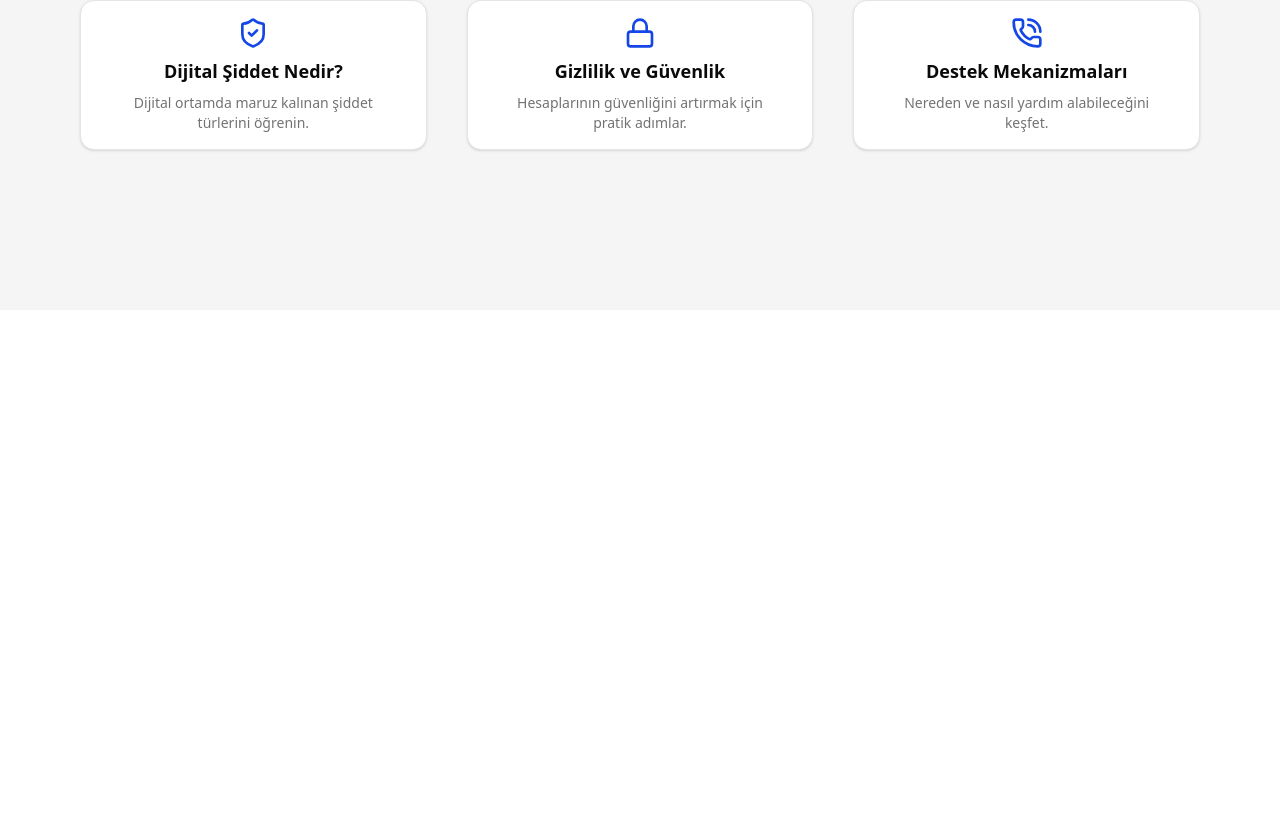
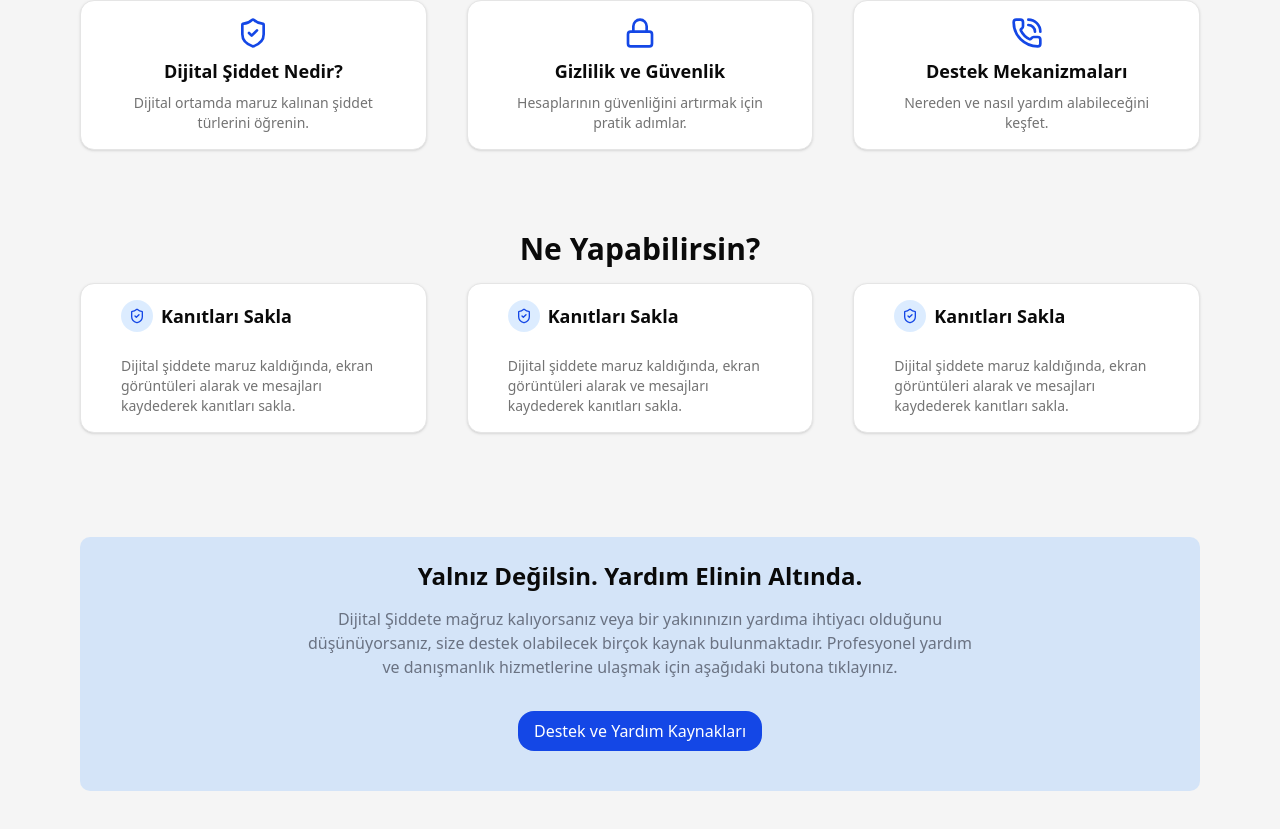
Before and after one commit to handememikoglu/dijital_siddet_web, a Next.js app: page / in a window 1280 px wide. Shown: the part 567-1396 px from the top of the page. Before the commit the page ends 877 px from the top, so only its background shows below. Built offline with nearby package versions, Linux system fonts and the light colour scheme.

Commit message:
feat: Add landing message componet

```diff
--- a/app/page.tsx
+++ b/app/page.tsx
@@ -1,6 +1,6 @@
 import LandingCard from "@/components/landing/landing-card";
+import LandingMessage from "@/components/landing/landing-message";
 import { PixelatedCanvas } from "@/components/ui/pixelated-canvas";
-import Image from "next/image";
 import Link from "next/link";
 
 export default function Home() {
@@ -52,6 +52,7 @@ export default function Home() {
           <LandingCard/>
         </div>
         <div className="mt-20 mx-auto max-w-6xl px-4">
+          <LandingMessage/>
         </div>
     </section>
   );
--- a/components/landing/landing-card.tsx
+++ b/components/landing/landing-card.tsx
@@ -1,6 +1,8 @@
 import { Lock, PhoneCall, ShieldCheck } from "lucide-react";
-import { Card, CardDescription, CardHeader, CardTitle } from "../ui/card";
-import Cards from "@/app/data/digitalType.json";
+import { Card, CardDescription, CardFooter, CardHeader, CardTitle } from "../ui/card";
+import Types from "@/app/data/digitalType.json";
+import Cards from "@/app/data/protectCard.json";
+
 
 export default function LandingCard(){
 
@@ -13,25 +15,46 @@ export default function LandingCard(){
     return (
         <div >
             <h1 className="text-center font-bold text-2xl md:text-3xl leading-tight mb-4">Dijital Şiddet Türleri</h1>
-            <div className="flex justify-center items-center gap-10">
-                {Cards.map((card) => {
-                const Icon = iconMap[card.icon as keyof typeof iconMap];
+            <div className="flex justify-center items-center gap-10 pb-20">
+                {Types.map((type) => {
+                const Icon = iconMap[type.icon as keyof typeof iconMap];
 
                 return (
-                <Card key={card.title} className="w-full max-w-sm p-4">
+                <Card key={type.title} className="w-full max-w-sm p-4">
                 <CardHeader className="flex flex-col items-center text-center gap-2">
                     {Icon && <Icon className="w-8 h-8 text-blue-700" />}
                     <CardTitle className="text-lg font-semibold">
-                    {card.title}
+                    {type.title}
                     </CardTitle>
                     <CardDescription>
-                    {card.description}
+                    {type.description}
                     </CardDescription>
                 </CardHeader>
                 </Card>
             );
             })}
             </div>
+            <h1 className="text-center font-bold text-2xl md:text-3xl leading-tight mb-4">Ne Yapabilirsin?</h1>
+            <div className="flex justify-center items-center gap-10">
+                {Cards.map((card)=> {
+                    const Icon = iconMap[card.icon as keyof typeof iconMap];
+                    return (
+                        <Card key={card.title} className="w-full max-w-2xl p-4 mb-6 mx-auto">
+                            <CardHeader className="flex  items-center text-left gap-2">
+                            {Icon && <Icon className="w-8 h-8 text-blue-700 bg-blue-400/20 p-2 rounded-full" />}
+                            <CardTitle className="text-lg font-semibold">
+                            {card.title}
+                            </CardTitle>
+                            </CardHeader>
+                            <CardFooter className="text-left">
+                                <CardDescription>
+                                {card.description}
+                                </CardDescription>
+                            </CardFooter>
+                        </Card>
+                    )
+                })}
+            </div>
         </div>
     )
 }
--- /dev/null
+++ b/components/landing/landing-message.tsx
@@ -0,0 +1,16 @@
+import Link from "next/link";
+
+export default function LandingMessage() {
+    return (
+        <div className="bg-blue-400/20 rounded-lg p-6 text-center">
+            <h1 className="text-2xl font-bold leading-tight mb-4">Yalnız Değilsin. Yardım Elinin Altında.</h1>
+            <p className="mb-4 max-w-2xl mx-auto text-gray-500">Dijital Şiddete mağruz kalıyorsanız veya bir yakınınızın yardıma ihtiyacı olduğunu
+                düşünüyorsanız, size destek olabilecek birçok kaynak bulunmaktadır. Profesyonel yardım ve danışmanlık hizmetlerine
+                ulaşmak için aşağıdaki butona tıklayınız.
+            </p>
+            <div className="p-4">
+                <Link href={"/"} className="bg-blue-700 text-white px-4 py-2 rounded-2xl inline-block">Destek ve Yardım Kaynakları</Link>
+            </div>
+        </div>
+    )
+}
```
Lines whose indentation alone changed are shown as unchanged.
